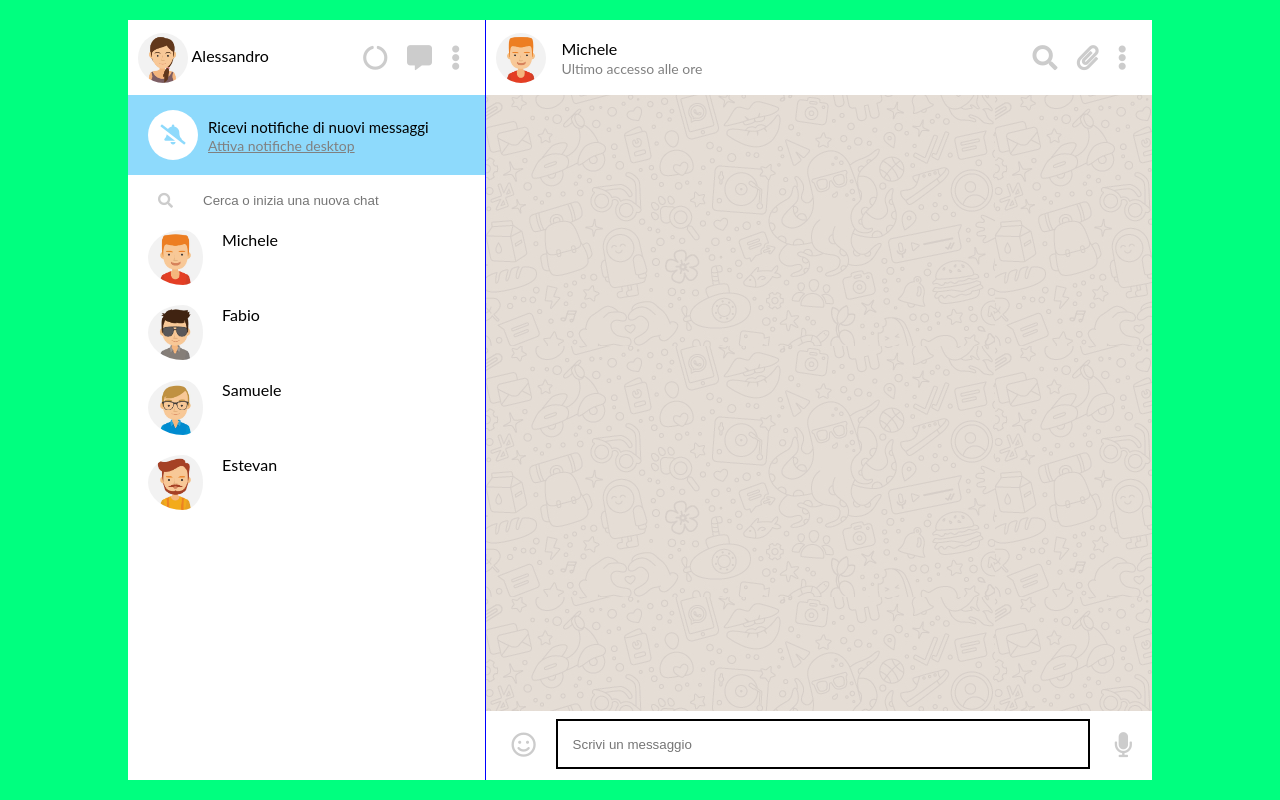
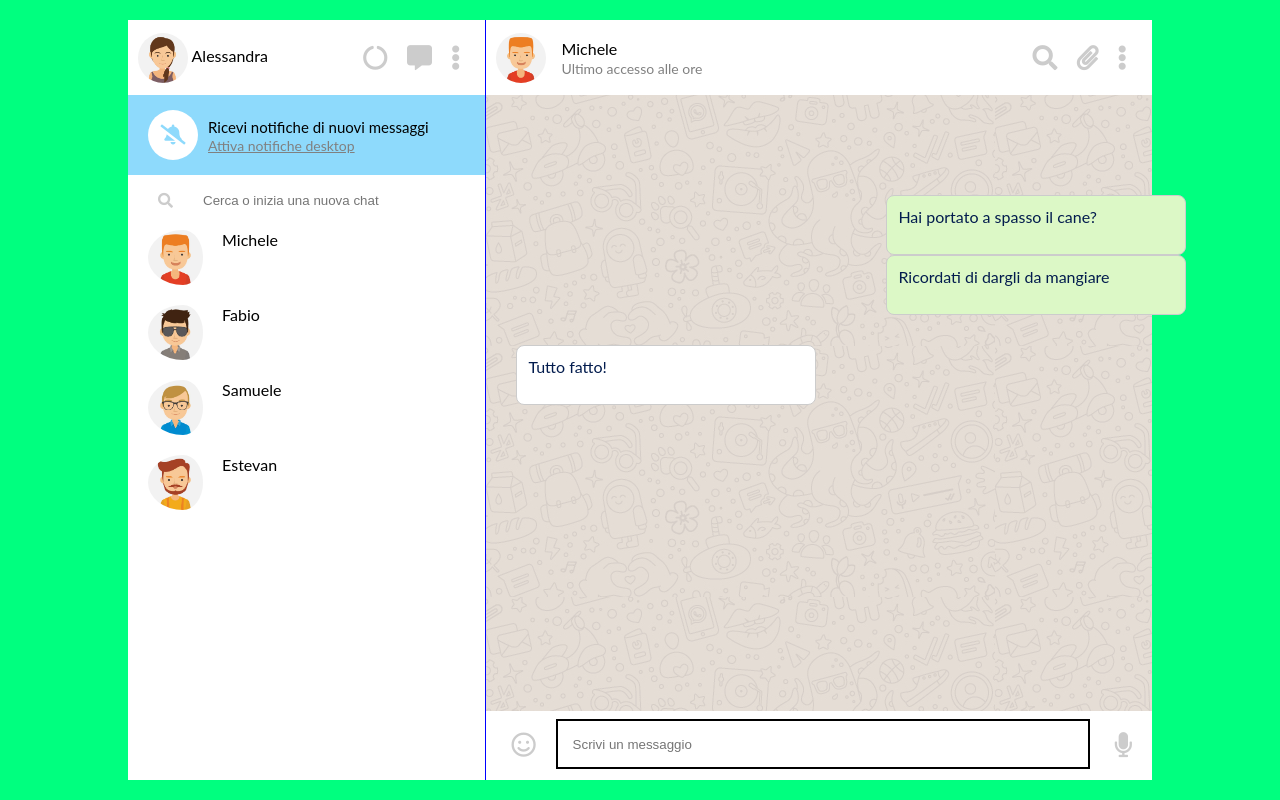
Before and after one commit to ManuelAvanzi/vue-boolzapp, a plain HTML site: page index.html in a window 1280 px wide. Drawn offline with nearby package versions, Linux system fonts and the light colour scheme.

Commit message:
milestone 2.1

```diff
--- a/css/style.css
+++ b/css/style.css
@@ -180,3 +180,31 @@ i{
     border: 2px solid black;
     padding: 15px;
 }
+
+.sent{
+    background-color: #dcf8c6;
+    position: relative;
+    top: 100px;
+    left: 400px;
+    width: 300px;
+    height: 60px;
+    border: 1px solid #ccc;
+    padding: 11px;
+    color: #031c4e;
+    border-radius: 8px;
+    display: block;
+}
+
+.received{
+    background-color: #fff;
+    position: relative;
+    top: 130px;
+    left: 30px;
+    width: 300px;
+    height: 60px;
+    border: 1px solid #ccc;
+    padding: 11px;
+    color: #031c4e;
+    border-radius: 8px;
+    display: block;
+}
--- a/index.html
+++ b/index.html
@@ -21,7 +21,7 @@
       <div class="sidebar-a">
         <div class="username">
           <img class="profile-img" src="img/avatar_io.jpg" alt="">
-          <span>Alessandro</span>
+          <span>Alessandra</span>
         </div>
         <div class="icons-box">
           <i class="fas fa-circle-notch"></i>
@@ -46,23 +46,17 @@
 
       <div class="sidebar-d">
           <ul>
-            <li v-for="element in contacts">
-              <img :src="element.avatar" alt="immagine" >
-              <span>{{element.name}}</span>
-             </li>
+            <li v-for="(element, index) in contacts" @click="selectedChat(index)"> <img :src="element.avatar" alt="" > <span>{{element.name}}</span> </li>
           </ul>
       </div>
     </div>
-
-
-    <!--main box-->
     <div class="main fl">
       <div class="main-top">
         <div class="current-chat">
           <div class="current">
-            <img src="img/avatar_1.jpg" alt="">
+            <img :src="contacts[activeIndex].avatar" alt="">
             <div class="name-and-access">
-              <p>Michele</p>
+              <p>{{contacts[activeIndex].name}}</p>
               <span>Ultimo accesso alle ore</span>
             </div>
 
@@ -74,20 +68,20 @@
           </div>
         </div>
       <div class="main-middle">
+        <div class="message-container">
+          <div v-for="element in contacts[activeIndex].messages" :class="element.status">{{element.text}}</div>
+        </div>
 
       </div>
-      </div>
+    </div>
       <div class="main-bottom">
         <i class="far fa-smile"></i>
-        <input class="message" type="text" name="" value="" placeholder="Scrivi un messaggio">
+        <input class="message" @keyup.enter="sendMessage" v-model="myMessage" type="text" name="" value="" placeholder="Scrivi un messaggio">
         <i class="fas fa-microphone"></i>
       </div>
     </div>
 
-
-</div>
-
-</div>
+  </div>
 
       <script src="js/script.js"></script>
 </body>
--- a/js/script.js
+++ b/js/script.js
@@ -1,6 +1,12 @@
 new Vue ({
     el:"#app",
     data:{
+
+        //indice
+        activeIndex: 0,
+
+        //messaggio vuoto del utente
+        myMessage: '',
         contacts: [
             {
                 name: 'Michele',
@@ -93,5 +99,13 @@ new Vue ({
         ]
 
 
-    }
+    },
+    methods: {
+        selectedChat: function (index) {
+          this.activeIndex = index;
+        },
+        sendMessage: function () {
+
+        }
+      },
 })
```
